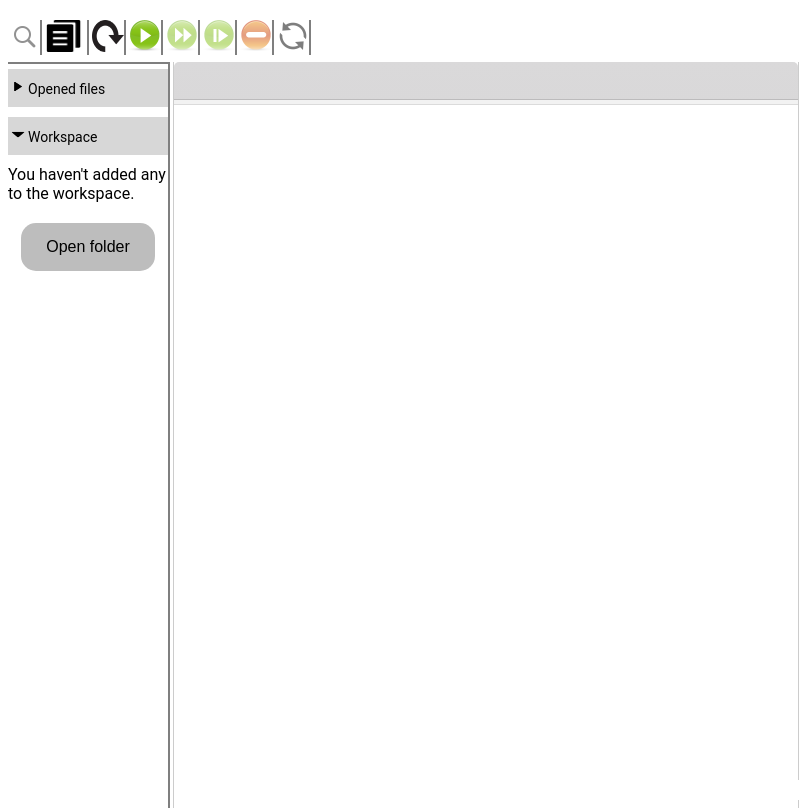
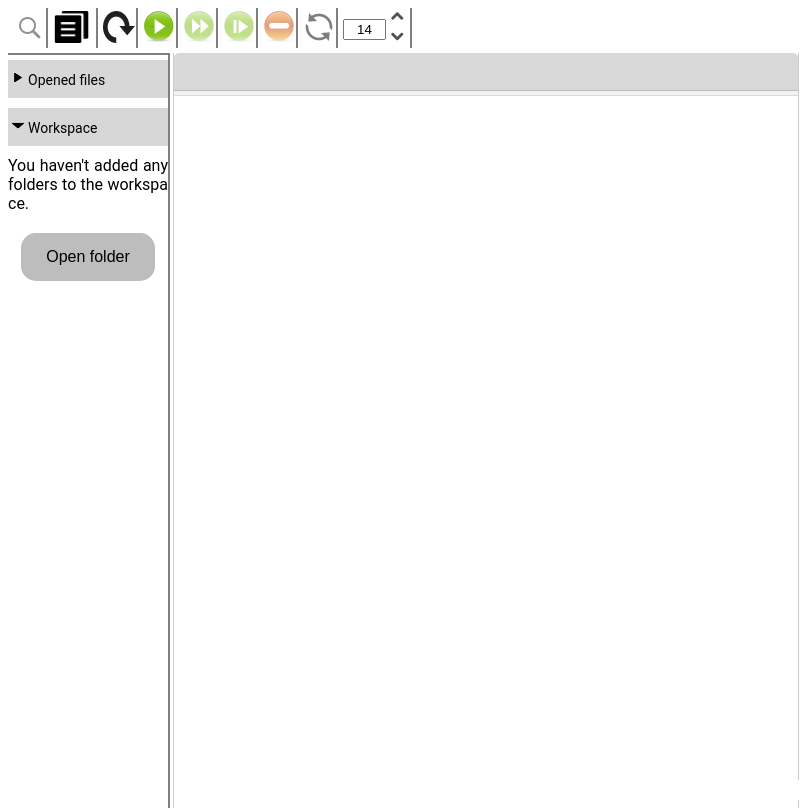
Before and after one commit to zjurelinac/UCLE, an Electron app: page ucle-ide/index.html in a window 800 px wide. Drawn offline with Linux system fonts and the light colour scheme; no server answers.

Commit message:
Added font size control

```diff
--- a/ucle-ide/index.html
+++ b/ucle-ide/index.html
@@ -10,16 +10,25 @@
 	</head>
 	<body>
 		<div id="tools-wrapper">
-			<ul>
-				<li class="tools" title="Search"><span id="search"></span></li>
-				<li class="tools" title="File explorer"><span id="file-explorer"></span></li>
-				<li class="tools" title="Refresh"><span id="refresh"></span></li>
-				<li class="tools" title="Run simulation (CTRL + R)"><span id="run-sim" class="run-simulation"></span></li>
-				<li class="tools" title="Next step (CTRL + R + S)"><span id="step" class="wait-simulation"></span></li>
-				<li class="tools" title="Continue"><span id="continue" class="wait-simulation"></span></li>
-				<li class="tools" title="Remove breakpoints"><span id="rm-breakpoints" class="wait-simulation"></span></li>
-				<li class="tools" title="Reset processor"><span id="reset" class="wait-simulation"></span></li>
-			</ul>
+			<table class="tools">
+				<tr class="tools">
+						<td class="tools" title="Search"><span id="search"></span></td>
+						<td class="tools" title="File explorer"><span id="file-explorer"></span></td>
+						<td class="tools" title="Refresh"><span id="refresh"></span></td>
+						<td class="tools" title="Run simulation (CTRL + R)"><span id="run-sim" class="run-simulation"></span></td>
+						<td class="tools" title="Next step (CTRL + R + S)"><span id="step" class="wait-simulation"></span></td>
+						<td class="tools" title="Continue"><span id="continue" class="wait-simulation"></span></td>
+						<td class="tools" title="Remove breakpoints"><span id="rm-breakpoints" class="wait-simulation"></span></td>
+						<td class="tools" title="Reset processor"><span id="reset" class="wait-simulation"></span></td>
+						<td class="tools" title="Font size"><div id="font-wrapper">
+		                                        <input type="number" id="font-size" value="14">
+		                                        <div id="button-wrapper"><div id="increase" title="Increase font size"></div>
+		                                                                 <div id="decrease" title="Decrease font size"></div>
+		                                        </div>
+		                                      </div>
+						</td>
+				</tr>
+			</table>
 		</div>
 
 		<div id="quick-tools">
@@ -27,7 +36,7 @@
 			<div id="opened-files"></div>
 			<div id="workspace" class="explorer"><i class="explorer-ico-opened"></i>Workspace</div>
 			<div id="listed-files">
-				<span id="workspace-text">You haven't added any folders<br/> to the workspace.</span>
+				<div id="workspace-text">You haven't added any folders to the workspace.</div>
 				<button id="openbtn" type="button">Open folder</button>
 			</div>
 		</div>
--- a/ucle-ide/package.json
+++ b/ucle-ide/package.json
@@ -17,7 +17,7 @@
     "electron-context-menu": "^0.9.1",
     "jquery": "^3.3.1",
     "mime": "^2.3.1",
-    "monaco-editor": "^0.12.0",
+    "monaco-editor": "^0.13.1",
     "monaco-loader": "^0.8.2"
   },
   "devDependencies": {
--- a/ucle-ide/renderer.js
+++ b/ucle-ide/renderer.js
@@ -30,7 +30,8 @@ loader().then((monaco) => {
 				contextmenu: false,
 				quickSuggestions: false,
 				automaticLayout: true,
-				model : model
+				model : model,
+				fontSize: 14
 	});
 
 	const fileManager = new FileManager({ editor, monaco });
--- a/ucle-ide/scripts/quick_tools.js
+++ b/ucle-ide/scripts/quick_tools.js
@@ -5,6 +5,9 @@ const MenuItem = remote.MenuItem;
 var simRunning = false;
 var line = 1;
 var address = 0;
+
+const minFontSize = 8;
+const maxFontSize = 32;
 
 var registers = ["IIF","PC","R0","R1","R2","R3","R4","R5","R6","R7","SP","SR"];
 
@@ -136,6 +139,36 @@ module.exports = (editor, fileManager, ucleTabs, ucleServer) => {
 		ucleServer.sendCommand("start",[]);
 		editor.setPosition(new monaco.Position(1,1));
 	}
+
+	// ---------------------------------------------------------------------------------
+	// --------------------------- Handle font size  -----------------------------------
+	// ---------------------------------------------------------------------------------
+
+	document.getElementById("increase").addEventListener("click", function(e) {
+		var value = document.getElementById("font-size").value;
+		if(value == maxFontSize) return;
+		document.getElementById("font-size").value = parseInt(value) + 2;
+		editor.updateOptions({fontSize: document.getElementById("font-size").value});
+	});
+
+	document.getElementById("decrease").addEventListener("click", function(e) {
+		var value = document.getElementById("font-size").value;
+		if(value == minFontSize) return;
+		document.getElementById("font-size").value = parseInt(value) - 2;
+		editor.updateOptions({fontSize: document.getElementById("font-size").value});
+	});
+
+	document.getElementById("font-size").addEventListener("change", function(e) {
+		var value = document.getElementById("font-size").value;
+		if(value >= maxFontSize) {
+			value = maxFontSize;
+			document.getElementById("font-size").value = value;
+		} else if(value <= minFontSize) {
+			value = minFontSize;
+			document.getElementById("font-size").value = value;
+		}
+		editor.updateOptions({fontSize: value});
+	});
 
 	// ---------------------------------------------------------------------------------
 	// ------------------ Handle showing the files and sim divs ------------------------
--- a/ucle-ide/scripts/tabs.js
+++ b/ucle-ide/scripts/tabs.js
@@ -101,7 +101,14 @@ class UCLETabs {
 	}
 
 	closeTab(tabEl, changed = false) {
-		if(tabEl) {
+		if(this.simRunning) {
+			var type = "warning";
+			var buttons = ['OK'];
+			var message = 'Cannot close file while simulation is running!';
+			var defaultId = 0;
+			remote.dialog.showMessageBox({message, type, buttons, defaultId});
+			return;
+		} else if(tabEl) {
 			if(changed) {
 				var type = "warning";
 				var buttons = ['Cancel','Close file without saving','Save'];
@@ -120,6 +127,8 @@ class UCLETabs {
 	}
 
 	closeAllTabs() {
+		if(this.simRunning) return;
+
 		var allTabs = this.tabEls;
 		allTabs.forEach(function(tab) {
 			var changed = this.checkIfValueChanged(tab);
@@ -366,6 +375,8 @@ class UCLETabs {
 	}
 
 	setCurrentTab(tabEl) {
+		if(this.simRunning) return;
+
 		const currentTab = this.currentTab;
 
 		if (currentTab) {
--- a/ucle-ide/style/quick-tools.css
+++ b/ucle-ide/style/quick-tools.css
@@ -10,10 +10,19 @@ html, body {
 	overflow: hidden;
 }
 
+input::-webkit-outer-spin-button,
+input::-webkit-inner-spin-button {
+    /* display: none; <- Crashes Chrome on hover */
+    -webkit-appearance: none;
+    margin: 0; /* <-- Apparently some margin are still there even though it's hidden */
+}
+
 #tools-wrapper {
 	width: 90%;
 	height: 32px;
 	padding-bottom: 10px;
+	margin: 0;
+	display: inline-block;
 }
 
 #tools {
@@ -40,7 +49,6 @@ html, body {
 	height:100%;
 	overflow-y: auto;
 	overflow-x: auto;
-	white-space: nowrap;
 	transition: 0.5s;
 	position: relative;
 	font-size: 16px;
@@ -79,6 +87,58 @@ i.dir-ico-closed {
 	right: 0;
 	width: 20px;
 	height: 15px;
+}
+
+#font-wrapper {
+	display: block;
+	top:0;
+	bottom:0;
+	right:0;
+	left:0;
+}
+
+#font-size {
+	float:left;
+	margin-right: 3px;
+	top: 10px;
+	display: inline-block;
+	position: relative;
+	text-align: center;
+	width:35px;
+}
+
+#button-wrapper {
+	float:left;
+	display:inline-block;
+	width:20px;
+}
+
+#increase {
+	display: inline-block;
+	background:url(../icons/increase.png);
+	background-repeat:no-repeat;
+	background-size: 100% 100%;
+	width:16px;
+	height:16px;
+	padding:0;
+	top:0;
+	bottom:0;
+	right:0;
+	left:0;
+}
+
+#decrease {
+	display: inline-block;
+	background:url(../icons/decrease.png);
+	background-repeat:no-repeat;
+	background-size: 100% 100%;
+	width:16px;
+	height:16px;
+	padding:0;
+	top:0;
+	bottom:0;
+	right:0;
+	left:0;
 }
 
 i.explorer-ico-closed {
@@ -126,13 +186,14 @@ i.file-ico {
 }
 
 #workspace-text {
-	display:inline-block;
-	left:0;
+	text-align: justify;
+	word-break: break-all;
 }
 
 .explorer {
 	width: 100%;
 	background-color: #d7d7d7;
+	text-align: left;
 	font-size: 14px;
 	padding: 10px 10px 10px 0px;
 	margin-top: 5px;
@@ -140,10 +201,8 @@ i.file-ico {
 
 .tools {
 	border-right: solid 2px rgba(0, 0, 0, .5);
-	left: 0;
-	top: 0;
-	margin: 0;
-	padding: 0;
+	border-collapse: collapse;
+	padding-left: 5px;
 }
 
 #listed-files, #opened-files {
@@ -356,10 +415,10 @@ i.file-ico {
 	background-color: #d7d7d7;
 }
 
-#search:hover, #file-explorer:hover, #refresh:hover, .run-simulation:hover, .stop-simulation:hover, .explorer:hover {
+#search:hover, #file-explorer:hover, #refresh:hover, #increase:hover, #decrease:hover, .run-simulation:hover, .stop-simulation:hover, .explorer:hover {
 	cursor: pointer;
 }
 
-#search:active, #file-explorer:active, #refresh:active, #openbtn:active, .run-simulation:active, .stop-simulation:active {
+#search:active, #file-explorer:active, #refresh:active, #increase:active, #decrease:active, #openbtn:active, .run-simulation:active, .stop-simulation:active {
 	transform: translateY(4px);
 }
```
Also changed, not shown: ucle-ide/icons/decrease.png (added), ucle-ide/icons/increase.png (added).
